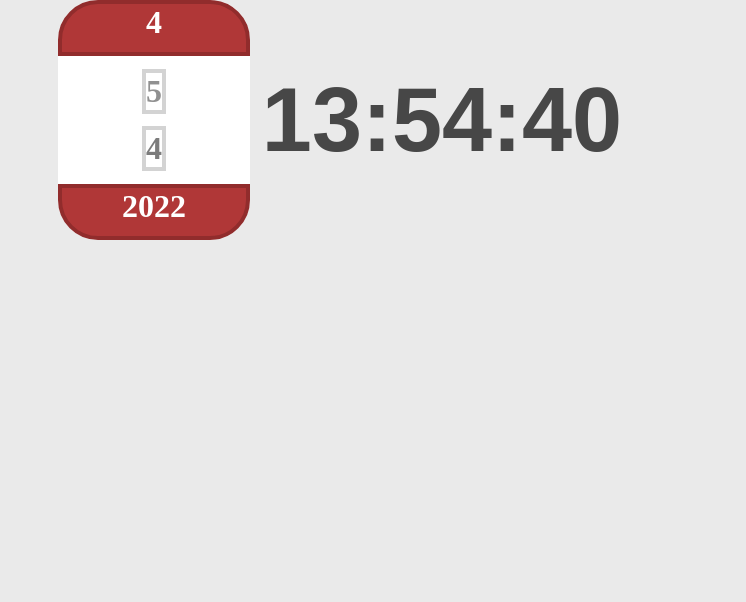
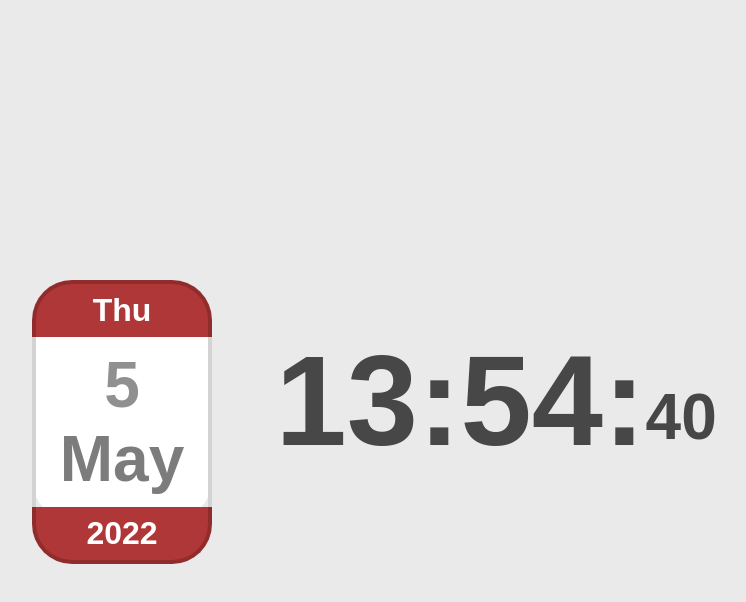
Before and after one commit to RavenSecurity/Dates-with-Javascript, a plain HTML site: page index.html in a window 1280 px wide. Shown: the whole page, without its empty margins (294-1040 px from the left). Drawn offline with Linux system fonts and the light colour scheme.

Commit message:
Project done

```diff
--- a/app.js
+++ b/app.js
@@ -47,22 +47,39 @@ console.log(dt)
 
 
 // Exercise 4
-var myVar=setInterval(myTimer, 100);
+let myVar=setInterval(myTimer, 100);
+
+let AMP = false
+
 function myTimer(){
   let time = new Date();
-  let a = time.getHours() + ":" + time.getMinutes() + ":" + time.getSeconds()
+  let a = time.toLocaleString("en-US", { hour: 'numeric',minute: '2-digit', hour12: AMP }) + ":"
+  let s = time.getSeconds()
 
-  let b = time.getDay()
+  let b = time.toLocaleString('en-us', {weekday: 'short'})
   let c = time.getDate()
-  let d = time.getMonth()
+  let d = time.toLocaleString('en-us', {month: 'short'})
   let e = time.getFullYear()
 
+  document.getElementById("time").innerHTML=a;
+  document.getElementById("seconds").innerHTML=s;
 
-  document.getElementById("time").innerHTML=a;
   document.getElementById("day").innerHTML=b;
   document.getElementById("date").innerHTML=c;
   document.getElementById("month").innerHTML=d;
   document.getElementById("year").innerHTML=e;
 
+  // "05243523452".split("").reverse().splice(0,2).reverse().join("")
+}
+
 // toLocaleTimeString() pour avoir le format AM/PM
+
+let ampm = document.getElementById("time")
+
+function Twelve() {
+  AMP = !AMP
 }
+
+ampm.addEventListener("click", Twelve);
+
+console.log(ampm)
--- a/index.html
+++ b/index.html
@@ -5,7 +5,7 @@
     <meta http-equiv="X-UA-Compatible" content="IE=edge">
     <meta name="viewport" content="width=device-width, initial-scale=1.0">
     <link rel="stylesheet" href="style.css">
-    <script src="app.js"></script>
+    <script src="app.js" defer></script>
     <title>Dates</title>
 </head>
 <body>
@@ -19,7 +19,7 @@
 
     <div id="clock">
         <h1 id="time"></h1>
+        <h1 id="seconds"></h1>
     </div>
-
 </body>
 </html>
--- a/style.css
+++ b/style.css
@@ -10,60 +10,93 @@ body {
     align-items: center;
     margin: auto;
     background-color: #eaeaea;
+    height: 100vh;
+}
+
+h1 {
+    font-family: sans-serif;
 }
 
 #clock{
     width: 30vw;
     text-align: center;
+    display: flex;
 }
 
 #time{
     font-family: sans-serif;
     font-weight: 900;
-    font-size: 90px;
+    font-size: 8rem;
     text-align: center;
     color: #474747;
 }
 
+#seconds{
+    font-family: sans-serif;
+    font-weight: 900;
+    font-size: 4rem;
+    align-self: flex-end;
+    text-align: center  ;
+    color: #474747;
+    margin-bottom: 1.2rem;
+}
+
 #calendar {
     background-color: #fff;
-    width: 15vw;
+    width: 14vw;
     height: 30vh;
     border-radius: 40px;
     display: flex;
     flex-direction: column;
     align-items: center;
     justify-content: space-between;
+    margin-right: 4rem;
+
 }
 
 #day {
     background-color: #b03737;
     border: solid  4px #912c2c;
+    border-bottom: none;
     border-top-left-radius: 40px;
     border-top-right-radius: 40px;
     width: 100%;
-    height: 7vh;
+    padding: 0.5rem;
     color: #fff;
     text-align: center;
 }
 
 #date {
     color: #909090;
+    font-size: 4rem;
+    text-align: center;
+    padding-top: 0.7rem;
+    width: 100%;
     border: solid  4px #d3d3d3;
+    border-top: none;
+    border-bottom: none;
 }
 
 #month {
     color: #7c7c7c;
+    font-size: 4rem;
+    text-align: center;
+    padding-bottom: 0.7rem;
+    width: 100%;
     border: solid  4px #d3d3d3;
+    border-top: none;
+    border-bottom: none;
 }
 
 #year {
     background-color: #b03737;
+    font-size: 2rem;
     border: solid  4px #912c2c;
+    border-top: none;
     border-bottom-left-radius: 40px;
     border-bottom-right-radius: 40px;
     width: 100%;
-    height: 7vh;
+    padding: 0.5rem;
     color: #fff;
     text-align: center;
 }
```
